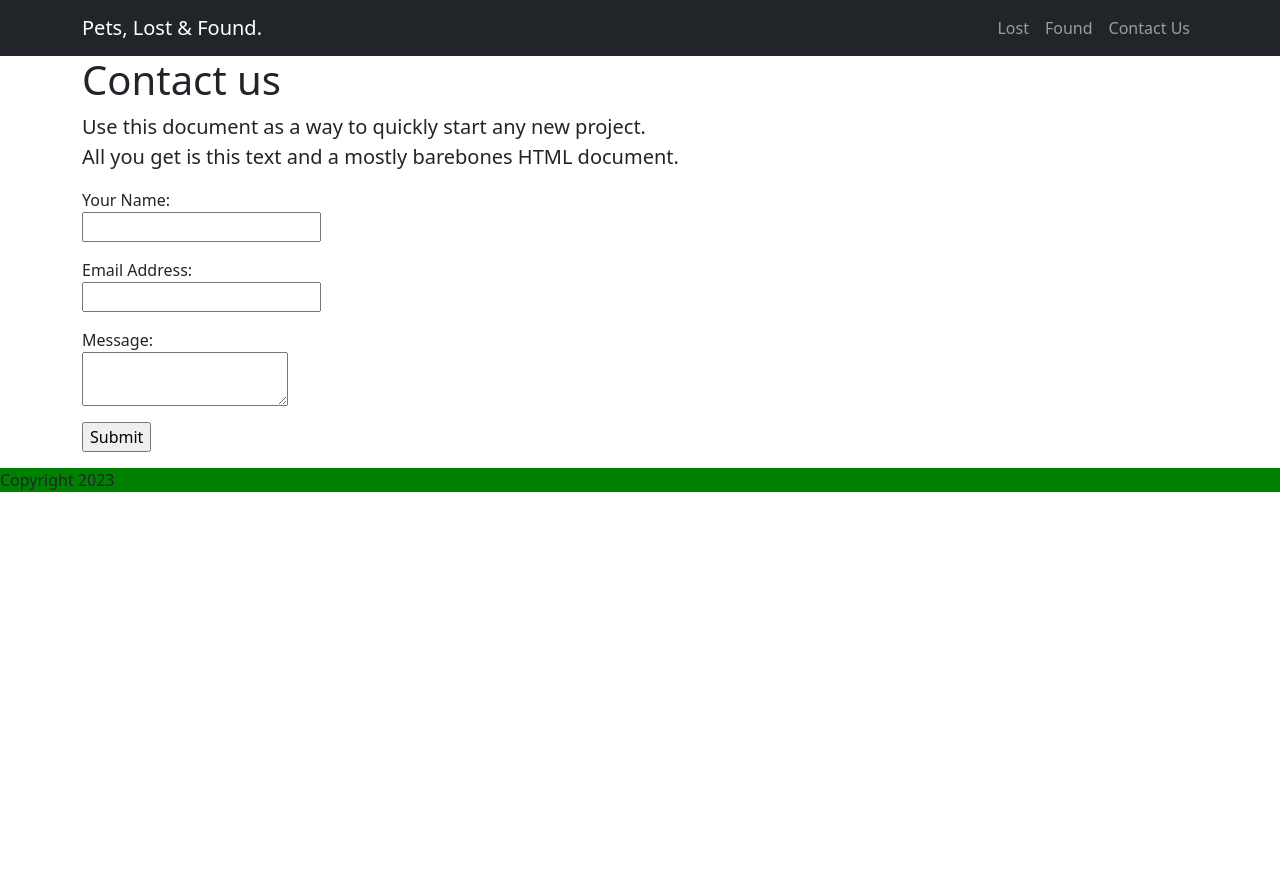
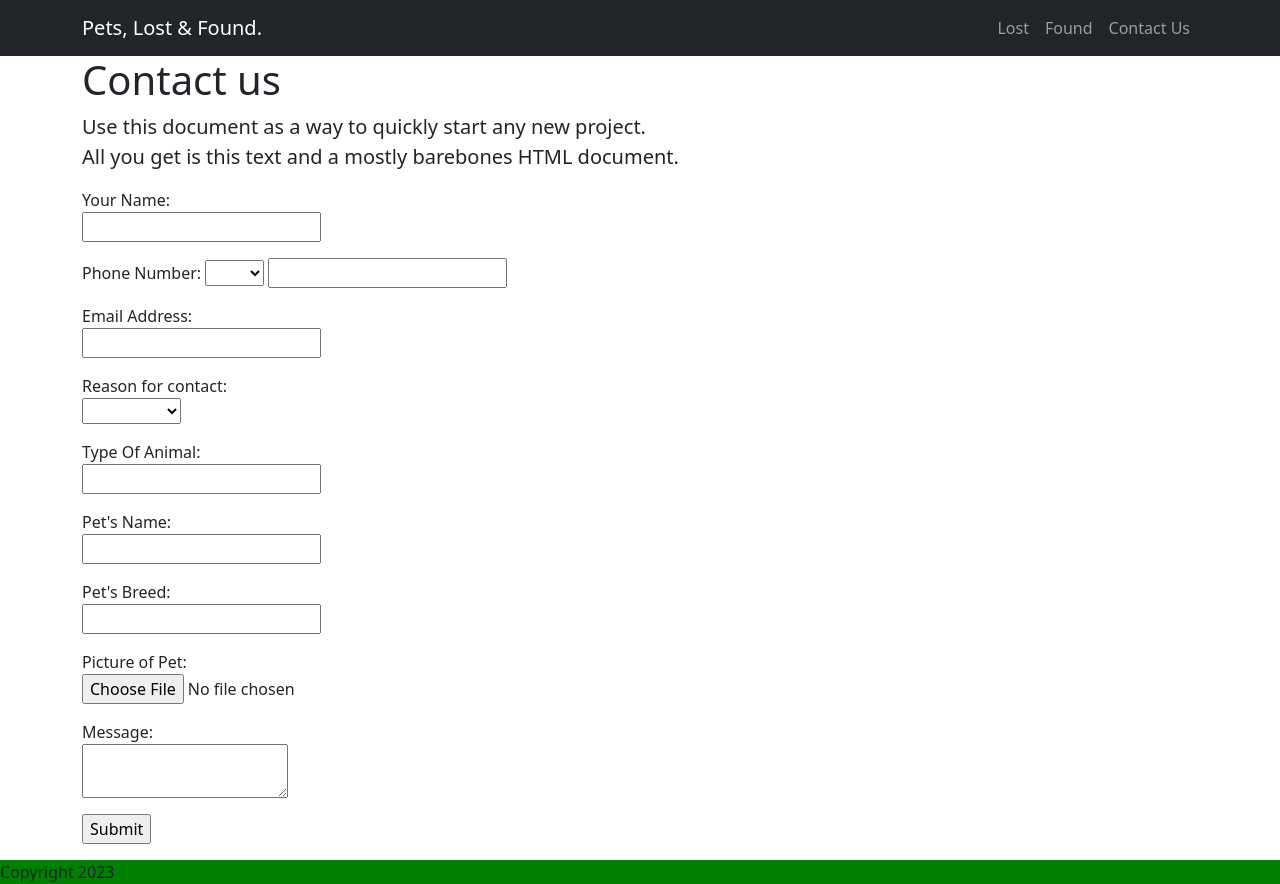
Before and after one commit to GametimeInc/SSD_CA2, a PHP site: page /contact-page.php in a window 1280 px wide. Before the commit the page ends 492 px from the top, so only its background shows below. Run offline with PHP 8.4, Linux system fonts and the light colour scheme.

Commit message:
Contact form fields updated and sendable

```diff
--- a/contact-page.php
+++ b/contact-page.php
@@ -4,19 +4,77 @@
   <h1>Contact us</h1>
     <p class="lead">Use this document as a way to quickly start any new project.<br> All you get is this text and a mostly barebones HTML document.</p>
 <form method="POST" name="contactform" action="contact-form-handler.php">
+
+<!--
+  Form fields:
+  Your Name* = name
+  Country Code* = countryCode
+  Phone Number* = number
+  Email Address* = email
+  Reason for contact (Lost Animal/Found Animal)* = reason
+  Type of Animal* = typeOfAnimal
+  Pet Name = petName
+  Breed = breed
+  Picture = image
+  Message* = message
+-->
+
 <p>
 <label for='name'>Your Name:</label> <br>
-<input type="text" name="name">
+<input type="text" name="name" required>
 </p>
+
+<p>
+<label for='countryCode'>Phone Number:</label>
+<select name="countryCode" required>
+  <option></option>
+  <option value="roi">+353</option>
+  <option value="ni">+44</option>
+</select>
+<input type="text" name="number"> <br>
+</p>
+
 <p>
 <label for='email'>Email Address:</label> <br>
 <input type="text" name="email"> <br>
 </p>
+
+<p>
+<label for='reason'>Reason for contact:</label> <br>
+<select name="reason">
+  <option default value="none"></option>
+  <option value="lostPet">Lost Pet</option>
+  <option value="foundPet">Found Pet</option>
+</select> <br>
+</p>
+
+<p>
+<label for='typeOfAnimal'>Type Of Animal:</label> <br>
+<input type="text" name="typeOfAnimal">
+</p>
+
+<p>
+<label for='petName'>Pet's Name:</label> <br>
+<input type="text" name="petName">
+</p>
+
+<p>
+<label for='breed'>Pet's Breed:</label> <br>
+<input type="text" name="breed">
+</p>
+
+<p>
+<label for='image'>Picture of Pet:</label> <br>
+<input type="file" name="image" accept="image/*">
+</p>
+
 <p>
 <label for='message'>Message:</label> <br>
 <textarea name="message"></textarea>
 </p>
+
 <input type="submit" value="Submit"><br>
+
 </form>
 
 </main><!-- /.container -->
```
Also changed, not shown: contact-form-handler.php (+32 -1 lines).
